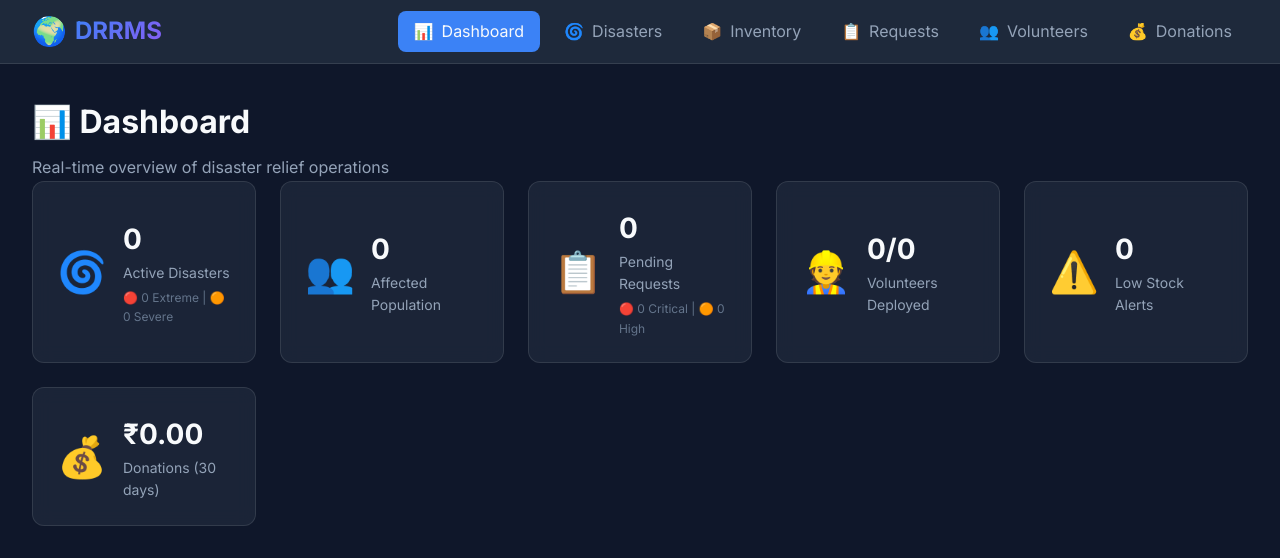
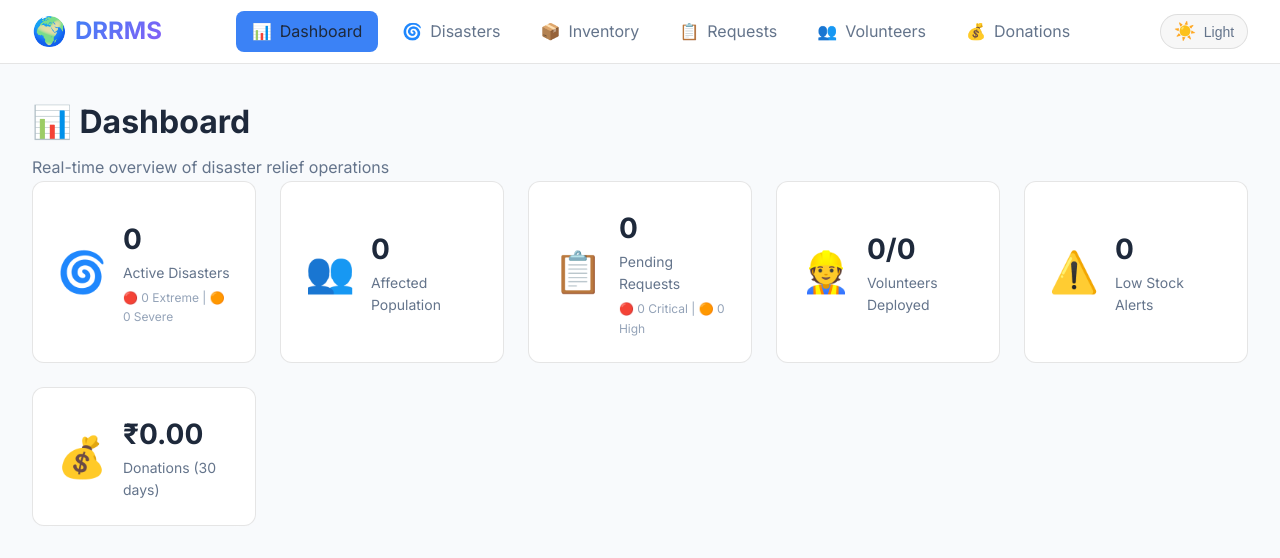
Before and after one commit to RangeshPandianPT/Disaster-Relief-Resource-Management-System, a Flask app: page / in a window 1280 px wide. Shown: the top 558 px of the page. Run offline with Flask 3, Linux system fonts and the light colour scheme; data that the repository does not hold is empty.

Commit message:
Added Light to dark toggle button

```diff
--- a/webapp/static/css/style.css
+++ b/webapp/static/css/style.css
@@ -1,18 +1,19 @@
 /* ============================================================
    DRRMS Web Application Styles
-   Modern, Dark Theme with Glassmorphism
+   Modern Theme with Glassmorphism - Light & Dark Modes
    ============================================================ */
 
+/* Light Theme (Default) */
 :root {
     /* Colors */
-    --bg-primary: #0f172a;
-    --bg-secondary: #1e293b;
-    --bg-card: rgba(30, 41, 59, 0.8);
-    --bg-glass: rgba(255, 255, 255, 0.05);
+    --bg-primary: #f8fafc;
+    --bg-secondary: #ffffff;
+    --bg-card: rgba(255, 255, 255, 0.9);
+    --bg-glass: rgba(0, 0, 0, 0.03);
 
-    --text-primary: #f8fafc;
-    --text-secondary: #94a3b8;
-    --text-muted: #64748b;
+    --text-primary: #1e293b;
+    --text-secondary: #64748b;
+    --text-muted: #94a3b8;
 
     --accent-primary: #3b82f6;
     --accent-success: #10b981;
@@ -24,18 +25,37 @@
     --gradient-success: linear-gradient(135deg, #10b981 0%, #22c55e 100%);
 
     /* Shadows */
+    --shadow-sm: 0 1px 3px rgba(0, 0, 0, 0.1);
+    --shadow-md: 0 4px 6px rgba(0, 0, 0, 0.1);
+    --shadow-lg: 0 10px 25px rgba(0, 0, 0, 0.15);
+    --shadow-glow: 0 0 20px rgba(59, 130, 246, 0.2);
+
+    /* Borders */
+    --border-color: rgba(0, 0, 0, 0.1);
+    --border-radius: 12px;
+
+    /* Transitions */
+    --transition-fast: 0.15s ease;
+    --transition-normal: 0.3s ease;
+}
+
+/* Dark Theme */
+[data-theme="dark"] {
+    --bg-primary: #0f172a;
+    --bg-secondary: #1e293b;
+    --bg-card: rgba(30, 41, 59, 0.8);
+    --bg-glass: rgba(255, 255, 255, 0.05);
+
+    --text-primary: #f8fafc;
+    --text-secondary: #94a3b8;
+    --text-muted: #64748b;
+
     --shadow-sm: 0 1px 2px rgba(0, 0, 0, 0.3);
     --shadow-md: 0 4px 6px rgba(0, 0, 0, 0.3);
     --shadow-lg: 0 10px 15px rgba(0, 0, 0, 0.3);
     --shadow-glow: 0 0 20px rgba(59, 130, 246, 0.3);
 
-    /* Borders */
     --border-color: rgba(255, 255, 255, 0.1);
-    --border-radius: 12px;
-
-    /* Transitions */
-    --transition-fast: 0.15s ease;
-    --transition-normal: 0.3s ease;
 }
 
 /* Reset & Base */
@@ -717,6 +737,62 @@ body {
     text-align: center;
 }
 
+/* Theme Toggle Button */
+.theme-toggle {
+    display: flex;
+    align-items: center;
+    gap: 0.5rem;
+    background: var(--bg-glass);
+    border: 1px solid var(--border-color);
+    border-radius: 30px;
+    padding: 0.4rem 0.8rem;
+    cursor: pointer;
+    transition: var(--transition-normal);
+    color: var(--text-secondary);
+    font-size: 0.875rem;
+}
+
+.theme-toggle:hover {
+    background: var(--bg-card);
+    color: var(--text-primary);
+    box-shadow: var(--shadow-md);
+}
+
+.theme-toggle-icon {
+    font-size: 1.1rem;
+    transition: transform 0.3s ease;
+}
+
+.theme-toggle:hover .theme-toggle-icon {
+    transform: rotate(15deg);
+}
+
+.theme-toggle-text {
+    font-weight: 500;
+}
+
+/* Nav Actions Container */
+.nav-actions {
+    display: flex;
+    align-items: center;
+    gap: 1rem;
+}
+
+/* Theme Transition for Smooth Animation */
+body,
+.navbar,
+.main-content,
+.footer,
+.stat-card,
+.chart-card,
+.disaster-card,
+.volunteer-card,
+.donor-card,
+.table-container,
+.modal-content {
+    transition: background-color 0.3s ease, color 0.3s ease, border-color 0.3s ease, box-shadow 0.3s ease;
+}
+
 /* Responsive */
 @media (max-width: 1024px) {
     .charts-row {
--- a/webapp/static/js/app.js
+++ b/webapp/static/js/app.js
@@ -81,11 +81,74 @@ const chartColors = {
     gray: '#6b7280'
 };
 
-// Chart defaults
-Chart.defaults.color = '#94a3b8';
-Chart.defaults.borderColor = 'rgba(255, 255, 255, 0.1)';
+// Theme Management
+function initTheme() {
+    const savedTheme = localStorage.getItem('drrms-theme') || 'light';
+    setTheme(savedTheme);
+}
+
+function setTheme(theme) {
+    const html = document.documentElement;
+    const themeIcon = document.getElementById('themeIcon');
+    const themeText = document.getElementById('themeText');
+
+    if (theme === 'dark') {
+        html.setAttribute('data-theme', 'dark');
+        if (themeIcon) themeIcon.textContent = '🌙';
+        if (themeText) themeText.textContent = 'Dark';
+        updateChartColors(true);
+    } else {
+        html.removeAttribute('data-theme');
+        if (themeIcon) themeIcon.textContent = '☀️';
+        if (themeText) themeText.textContent = 'Light';
+        updateChartColors(false);
+    }
+
+    localStorage.setItem('drrms-theme', theme);
+}
+
+function toggleTheme() {
+    const currentTheme = localStorage.getItem('drrms-theme') || 'light';
+    const newTheme = currentTheme === 'light' ? 'dark' : 'light';
+    setTheme(newTheme);
+}
+
+function updateChartColors(isDark) {
+    if (typeof Chart !== 'undefined') {
+        Chart.defaults.color = isDark ? '#94a3b8' : '#64748b';
+        Chart.defaults.borderColor = isDark ? 'rgba(255, 255, 255, 0.1)' : 'rgba(0, 0, 0, 0.1)';
+
+        // Update existing charts if any
+        Chart.instances.forEach(chart => {
+            if (chart.options.scales) {
+                Object.values(chart.options.scales).forEach(scale => {
+                    if (scale.grid) {
+                        scale.grid.color = isDark ? 'rgba(255, 255, 255, 0.1)' : 'rgba(0, 0, 0, 0.1)';
+                    }
+                    if (scale.ticks) {
+                        scale.ticks.color = isDark ? '#94a3b8' : '#64748b';
+                    }
+                });
+            }
+            chart.update('none');
+        });
+    }
+}
+
+// Initialize theme before page renders (prevent flash)
+initTheme();
 
 // Page ready
 document.addEventListener('DOMContentLoaded', () => {
     console.log('🌍 DRRMS Web Application Loaded');
+
+    // Setup theme toggle button
+    const themeToggle = document.getElementById('themeToggle');
+    if (themeToggle) {
+        themeToggle.addEventListener('click', toggleTheme);
+    }
+
+    // Re-apply theme on DOM load to ensure UI is correct
+    const savedTheme = localStorage.getItem('drrms-theme') || 'light';
+    setTheme(savedTheme);
 });
--- a/webapp/templates/base.html
+++ b/webapp/templates/base.html
@@ -43,6 +43,12 @@
                 <span>💰</span> Donations
             </a></li>
         </ul>
+        <div class="nav-actions">
+            <button class="theme-toggle" id="themeToggle" aria-label="Toggle theme">
+                <span class="theme-toggle-icon" id="themeIcon">☀️</span>
+                <span class="theme-toggle-text" id="themeText">Light</span>
+            </button>
+        </div>
     </nav>
 
     <!-- Main Content -->
```
